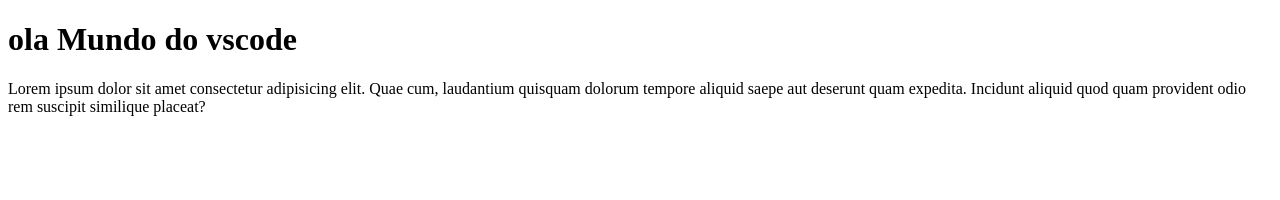
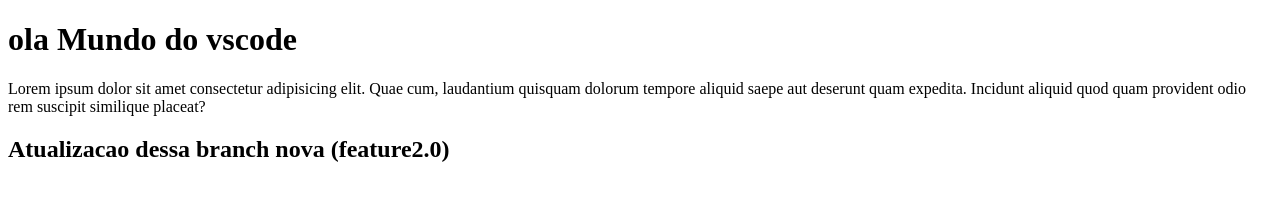
Before and after one commit to Blemosaintjuste/teste-vscode, a plain HTML site: page index.html in a window 1280 px wide. Drawn offline with Linux system fonts and the light colour scheme.

Commit message:
Atualizacao nova branch nova

```diff
--- a/index.html
+++ b/index.html
@@ -9,5 +9,7 @@
 <body>
     <h1>ola Mundo do vscode</h1>
     <p>Lorem ipsum dolor sit amet consectetur adipisicing elit. Quae cum, laudantium quisquam dolorum tempore aliquid saepe aut deserunt quam expedita. Incidunt aliquid quod quam provident odio rem suscipit similique placeat?</p>
+
+    <h2>Atualizacao dessa branch nova (feature2.0)</h2>
 </body>
 </html>
```
